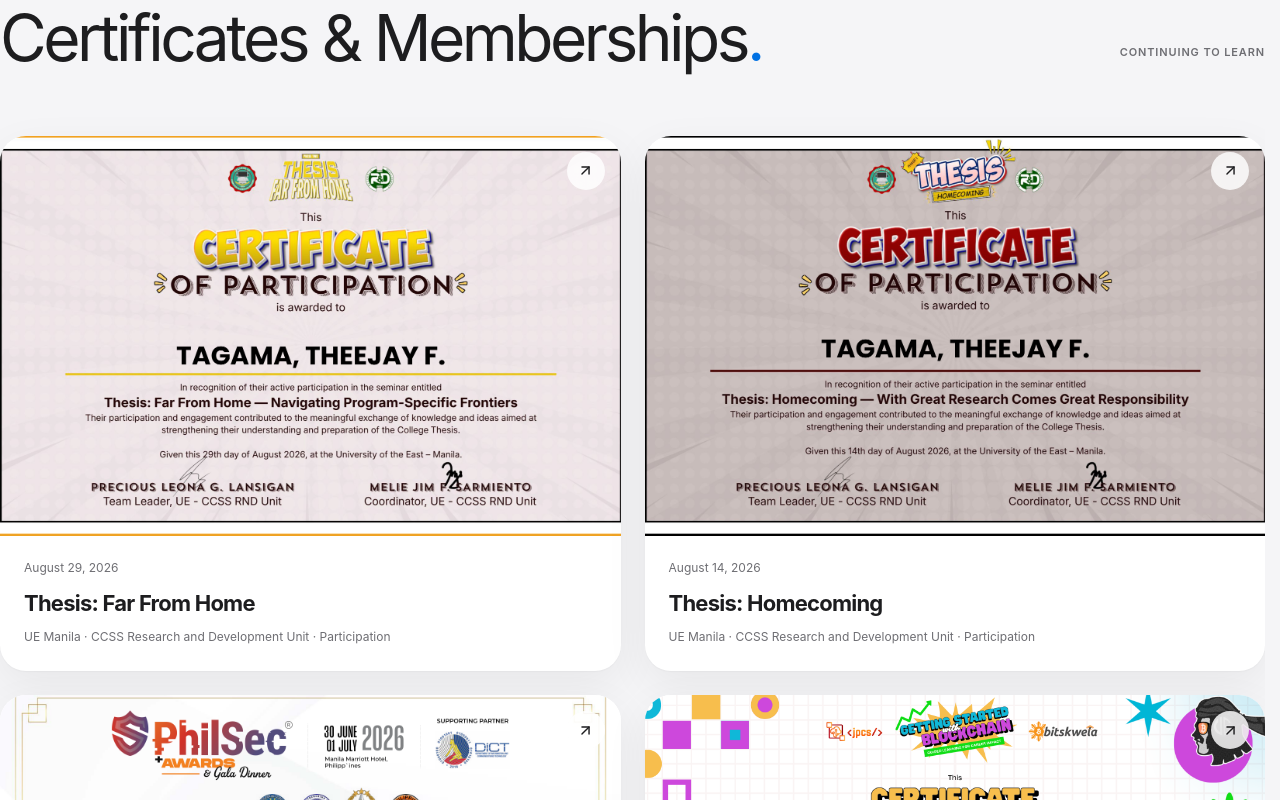
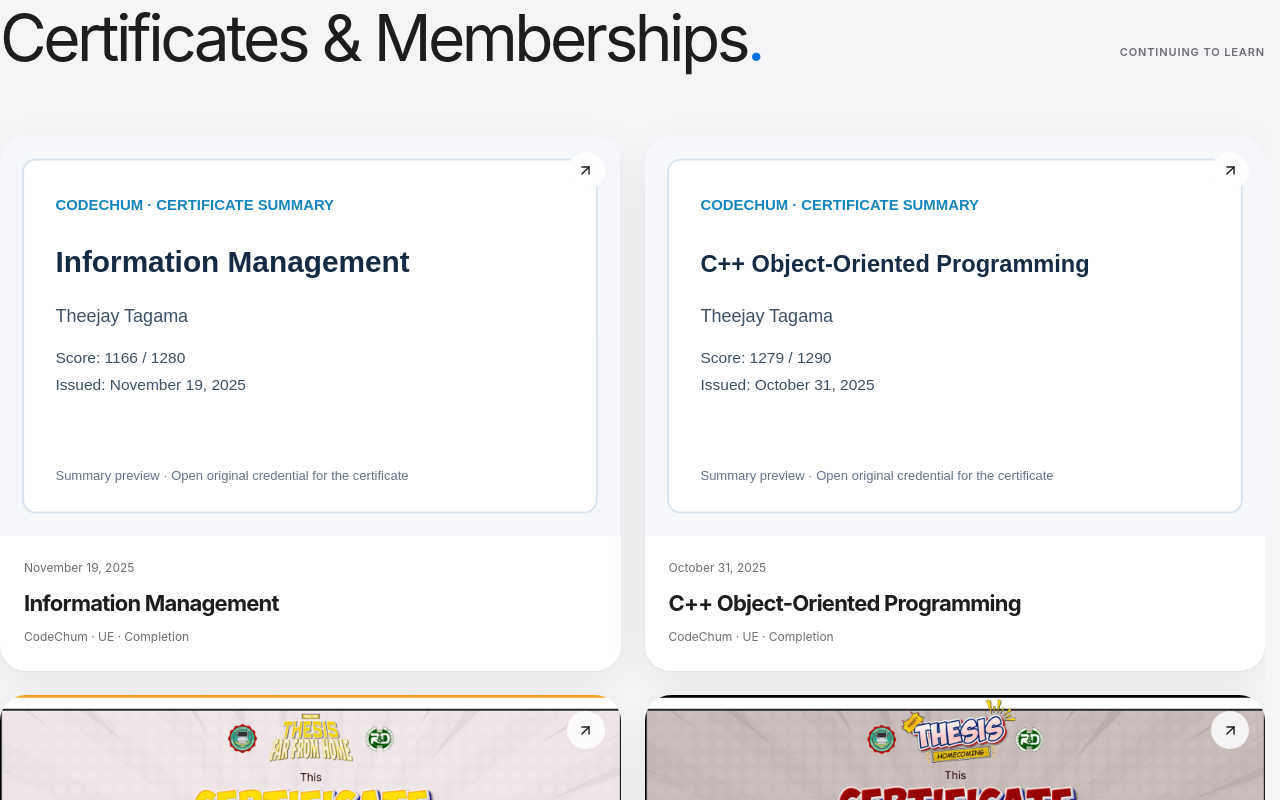
Before and after one commit to Theejay06/personal-website, a React (Vite) app: page / in a window 1280 px wide. Shown: the part 5000-5800 px from the top of the page. Built offline with nearby package versions, Linux system fonts and the light colour scheme.

Commit message:
Add two CodeChum completion credentials with original verification links

```diff
--- a/src/data/certificates.ts
+++ b/src/data/certificates.ts
@@ -5,7 +5,7 @@
   date: string
   image: string
   imageAlt: string
-  type?: 'Participation' | 'Appreciation' | 'Membership'
+  type?: 'Participation' | 'Appreciation' | 'Membership' | 'Completion'
   description?: string
   documentUrl?: string
   credentialId?: string
@@ -15,6 +15,31 @@
 // Details transcribed from the supplied certificates and accompanying emails.
 // documentUrl opens the original document, not an external verification service.
 export const certificates: Certificate[] = [
+  {
+    id: 'codechum-information-management',
+    title: 'Information Management',
+    organization: 'CodeChum · UE',
+    date: 'November 19, 2025',
+    type: 'Completion',
+    description: 'Completed Information Management (CIM 1101 CSAC 2025 1 v2), earning 1166 out of 1280 points.',
+    image: `${import.meta.env.BASE_URL}certificates/codechum-information-management.svg`,
+    imageAlt: 'Text summary of CodeChum Information Management certificate. Open the credential link for the original.',
+    documentUrl: 'https://ue.codechum.com/certificates/16063',
+    credentialUrl: 'https://ue.codechum.com/certificates/16063',
+  },
+  {
+    id: 'codechum-cpp-oop',
+    title: 'C++ Object-Oriented Programming',
+    organization: 'CodeChum · UE',
+    date: 'October 31, 2025',
+    type: 'Completion',
+    description: 'Completed C++ Object-Oriented Programming (CCS 2102 - CSAC - 1ST 2025-2026), earning 1279 out of 1290 points.',
+    image: `${import.meta.env.BASE_URL}certificates/codechum-cpp-oop.svg`,
+    imageAlt: 'Text summary of CodeChum C++ Object-Oriented Programming certificate. Open the credential link for the original.',
+    documentUrl: 'https://ue.codechum.com/certificates/14747',
+    credentialUrl: 'https://ue.codechum.com/certificates/14747',
+  },
+
   {
     id: 'thesis-far-from-home',
     title: 'Thesis: Far From Home',
```
Also changed, not shown: public/certificates/codechum-cpp-oop.svg (added), public/certificates/codechum-information-management.svg (added).
